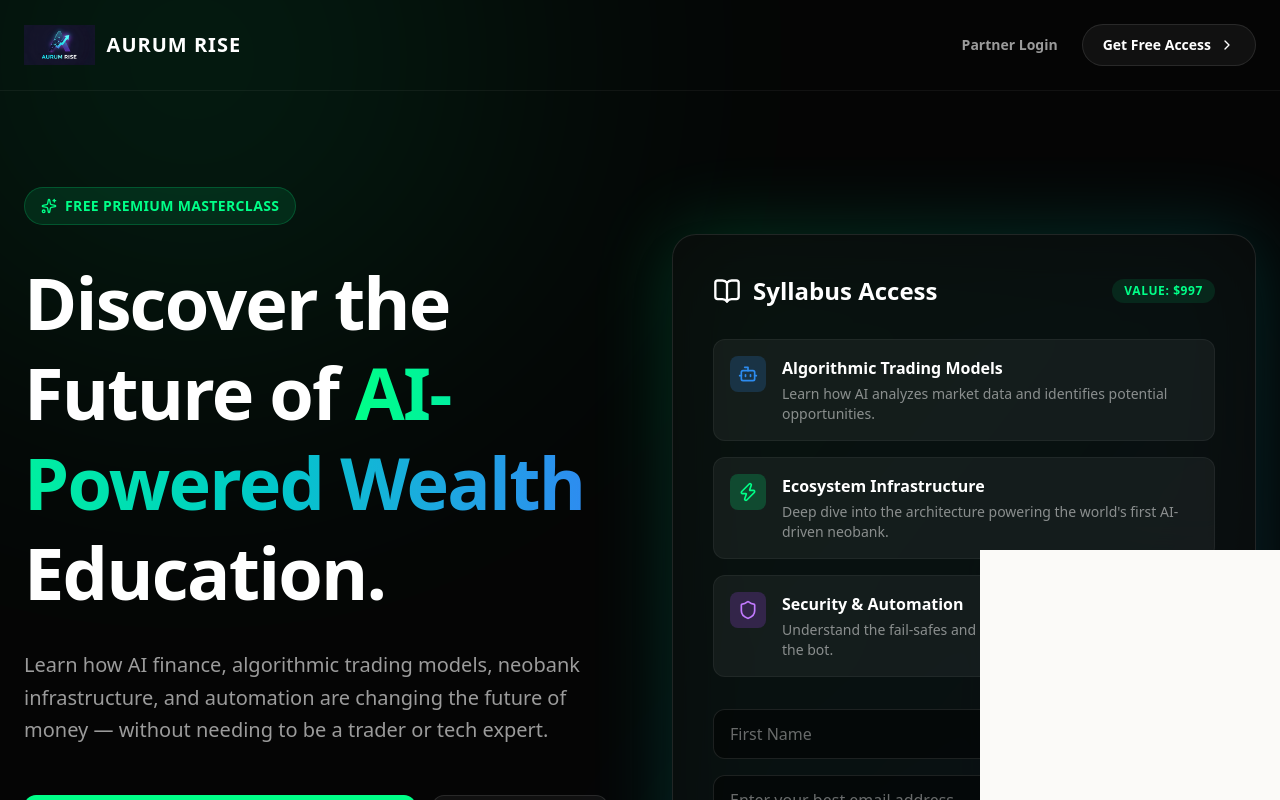
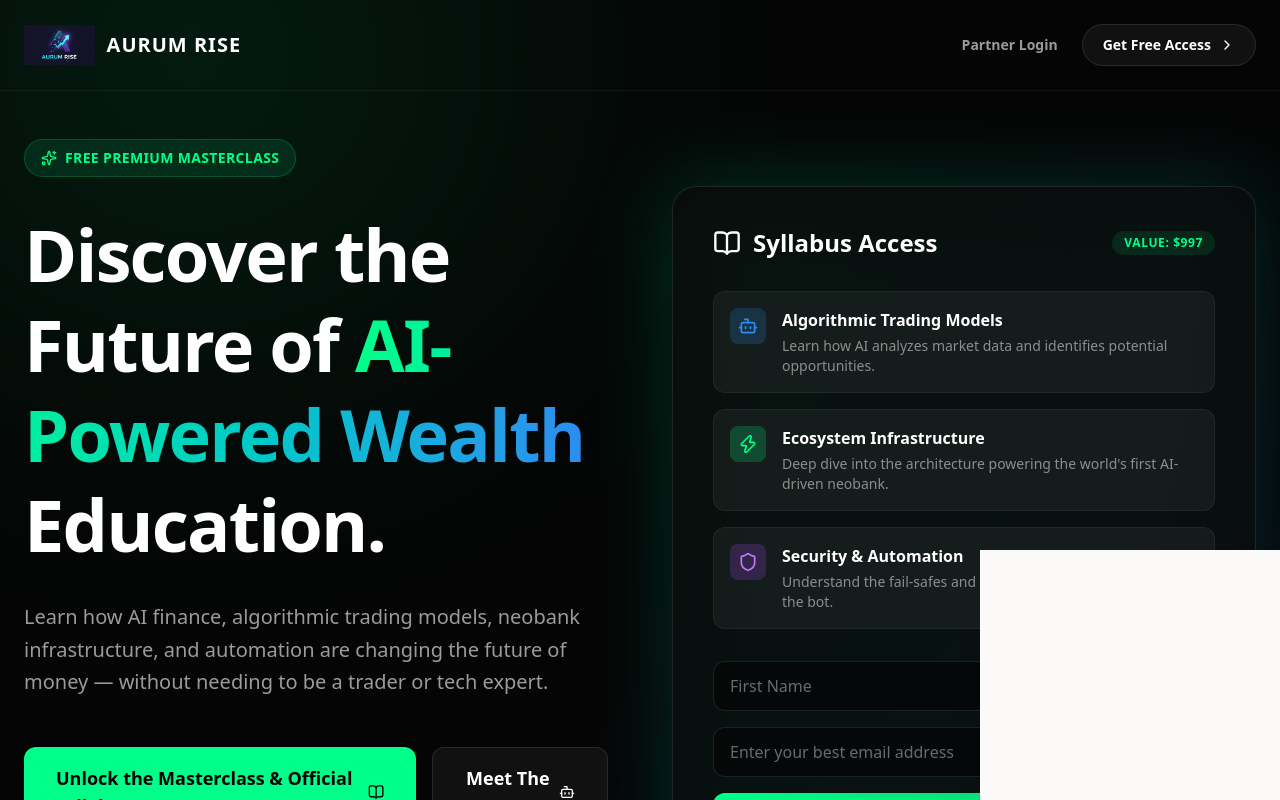
Before and after one commit to moabytemusic-code/welcometoaurum, a Next.js app: page / in a window 1280 px wide. Shown: the top 800 px of the page. Built offline with nearby package versions, Linux system fonts and the light colour scheme.

Commit message:
Fix hero gap

```diff
--- a/src/app/page.js
+++ b/src/app/page.js
@@ -33,7 +33,7 @@
       </nav>
 
       {/* Hero Section */}
-      <main className="relative z-10 max-w-7xl mx-auto px-4 sm:px-6 pt-12 sm:pt-24 pb-20 sm:pb-32">
+      <main className="relative z-10 max-w-7xl mx-auto px-4 sm:px-6 pt-8 lg:pt-12 pb-20 sm:pb-32">
         <div className="grid lg:grid-cols-2 gap-12 lg:gap-16 items-center">
 
           {/* Left: Copy & Value Proposition */}
```
